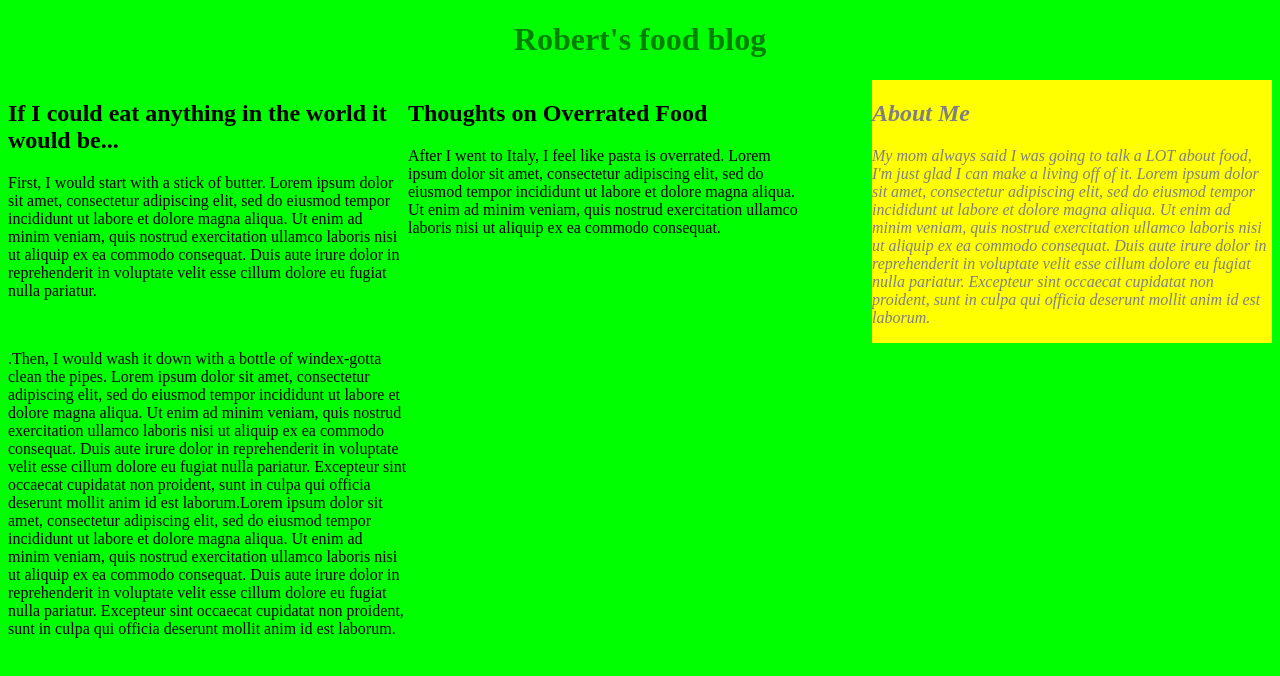
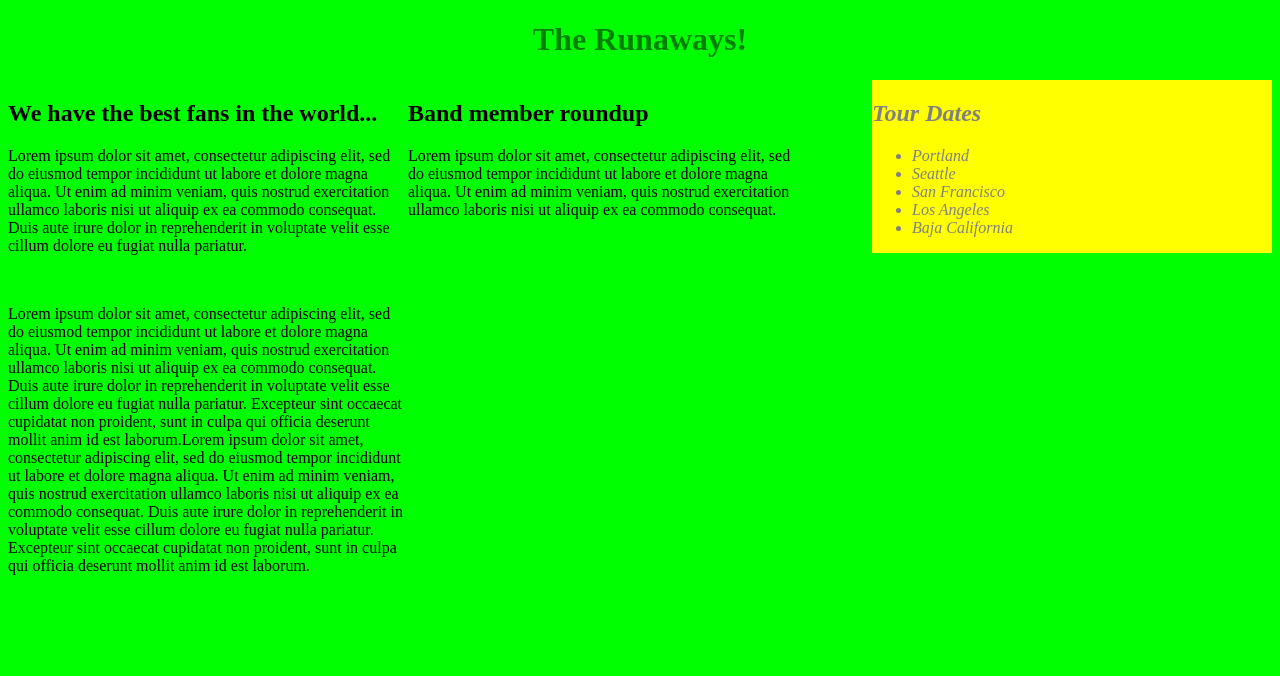
Before and after one commit to eyesicedover/floats-practice, a plain HTML site: page index.html in a window 1280 px wide. Drawn offline with Linux system fonts and the light colour scheme.

Commit message:
changed drastically index.html text.

```diff
--- a/index.html
+++ b/index.html
@@ -2,25 +2,31 @@
 <html>
   <head>
     <link href="css/styles.css" rel="stylesheet" type="text/css">
-    <title>Blogging Site</title>
+    <title>The Runaways</title>
 
   </head>
   <body>
-    <h1 class="special">Robert's food blog</h1>
+    <h1 class="special">The Runaways!</h1>
     <div class="column">
-      <h2>If I could eat anything in the world it would be...</h2>
-      <p>First, I would start with a stick of butter. Lorem ipsum dolor sit amet, consectetur adipiscing elit, sed do eiusmod tempor incididunt ut labore et dolore magna aliqua. Ut enim ad minim veniam, quis nostrud exercitation ullamco laboris nisi ut aliquip ex ea commodo consequat. Duis aute irure dolor in reprehenderit in voluptate velit esse cillum dolore eu fugiat nulla pariatur.</p>
+      <h2>We have the best fans in the world...</h2>
+      <p>Lorem ipsum dolor sit amet, consectetur adipiscing elit, sed do eiusmod tempor incididunt ut labore et dolore magna aliqua. Ut enim ad minim veniam, quis nostrud exercitation ullamco laboris nisi ut aliquip ex ea commodo consequat. Duis aute irure dolor in reprehenderit in voluptate velit esse cillum dolore eu fugiat nulla pariatur.</p>
       <br>
-      <p>.Then, I would wash it down with a bottle of windex-gotta clean the pipes. Lorem ipsum dolor sit amet, consectetur adipiscing elit, sed do eiusmod tempor incididunt ut labore et dolore magna aliqua. Ut enim ad minim veniam, quis nostrud exercitation ullamco laboris nisi ut aliquip ex ea commodo consequat. Duis aute irure dolor in reprehenderit in voluptate velit esse cillum dolore eu fugiat nulla pariatur. Excepteur sint occaecat cupidatat non proident, sunt in culpa qui officia deserunt mollit anim id est laborum.Lorem ipsum dolor sit amet, consectetur adipiscing elit, sed do eiusmod tempor incididunt ut labore et dolore magna aliqua. Ut enim ad minim veniam, quis nostrud exercitation ullamco laboris nisi ut aliquip ex ea commodo consequat. Duis aute irure dolor in reprehenderit in voluptate velit esse cillum dolore eu fugiat nulla pariatur. Excepteur sint occaecat cupidatat non proident, sunt in culpa qui officia deserunt mollit anim id est laborum.</p>
+      <p>Lorem ipsum dolor sit amet, consectetur adipiscing elit, sed do eiusmod tempor incididunt ut labore et dolore magna aliqua. Ut enim ad minim veniam, quis nostrud exercitation ullamco laboris nisi ut aliquip ex ea commodo consequat. Duis aute irure dolor in reprehenderit in voluptate velit esse cillum dolore eu fugiat nulla pariatur. Excepteur sint occaecat cupidatat non proident, sunt in culpa qui officia deserunt mollit anim id est laborum.Lorem ipsum dolor sit amet, consectetur adipiscing elit, sed do eiusmod tempor incididunt ut labore et dolore magna aliqua. Ut enim ad minim veniam, quis nostrud exercitation ullamco laboris nisi ut aliquip ex ea commodo consequat. Duis aute irure dolor in reprehenderit in voluptate velit esse cillum dolore eu fugiat nulla pariatur. Excepteur sint occaecat cupidatat non proident, sunt in culpa qui officia deserunt mollit anim id est laborum.</p>
     </div>
     <div class="column">
-      <h2>Thoughts on Overrated Food</h2>
-      <p>After I went to Italy, I feel like pasta is overrated. Lorem ipsum dolor sit amet, consectetur adipiscing elit, sed do eiusmod tempor incididunt ut labore et dolore magna aliqua. Ut enim ad minim veniam, quis nostrud exercitation ullamco laboris nisi ut aliquip ex ea commodo consequat.</p>
+      <h2>Band member roundup</h2>
+      <p>Lorem ipsum dolor sit amet, consectetur adipiscing elit, sed do eiusmod tempor incididunt ut labore et dolore magna aliqua. Ut enim ad minim veniam, quis nostrud exercitation ullamco laboris nisi ut aliquip ex ea commodo consequat.</p>
       </div>
     <div class="right">
       <div class="about">
-        <h2>About Me</h2>
-        <p>My mom always said I was going to talk a LOT about food, I'm just glad I can make a living off of it. Lorem ipsum dolor sit amet, consectetur adipiscing elit, sed do eiusmod tempor incididunt ut labore et dolore magna aliqua. Ut enim ad minim veniam, quis nostrud exercitation ullamco laboris nisi ut aliquip ex ea commodo consequat. Duis aute irure dolor in reprehenderit in voluptate velit esse cillum dolore eu fugiat nulla pariatur. Excepteur sint occaecat cupidatat non proident, sunt in culpa qui officia deserunt mollit anim id est laborum.</p>
+        <h2>Tour Dates</h2>
+        <ul>
+          <li>Portland</li>
+          <li>Seattle</li>
+          <li>San Francisco</li>
+          <li>Los Angeles</li>
+          <li>Baja California</li>
+        </ul>
       </div>
     </div>
 
```
